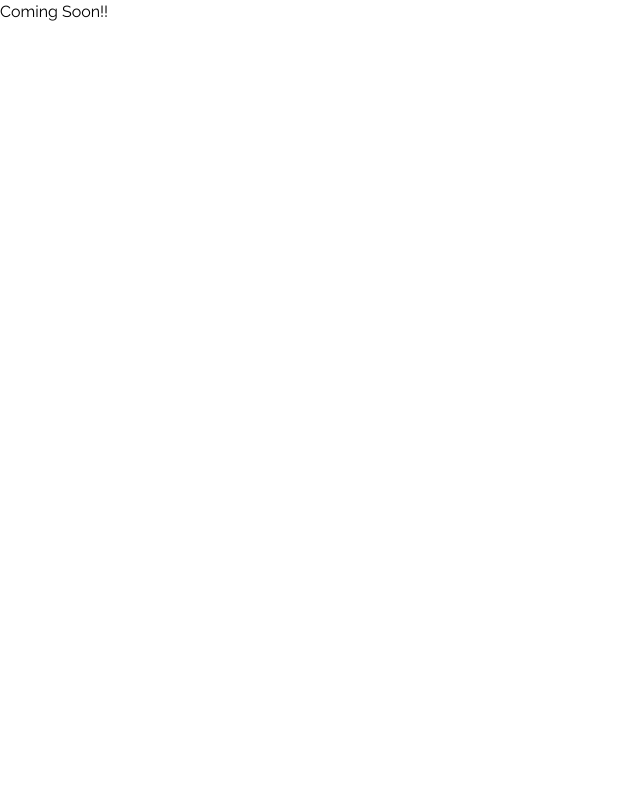
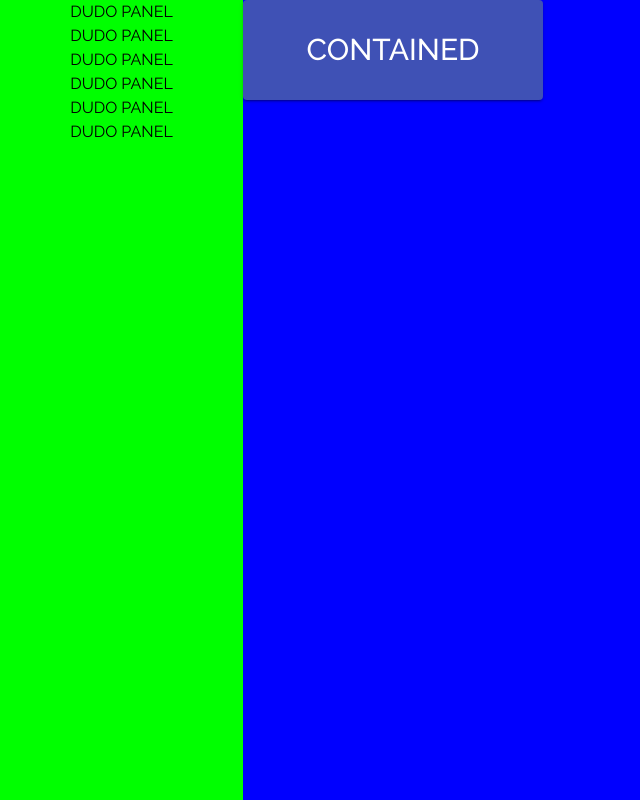
Before and after one commit to TalalMajeed/Dudo-Frontend, a React (Vite) app: page /panel in a window 1280 px wide. Shown: the whole page, without its empty margins (0-640 px from the left). Built offline with nearby package versions, Linux system fonts and the light colour scheme.

Commit message:
panelchange

```diff
--- a/src/pages/Login/index.jsx
+++ b/src/pages/Login/index.jsx
@@ -5,7 +5,7 @@ import dudologo from '../../assets/logo.png';
 
 export default function Login() {
     return (
-        <div className="h-screen bg-gradient-to-b from-[#B6A9E0] via-[#A286DD] to-[#4E2F7F] flex items-center justify-center">
+      <div className="h-screen bg-gradient-to-b from-[#B6A9E0] via-[#A286DD] to-[#4E2F7F] flex items-center justify-center">
       <div className="bg-white w-[1000px] h-[600px] flex">
         <div className="w-1/2 p-5 flex flex-col items-center mt-5">
           <div className="text-center w-[300px] ">
--- a/src/pages/Panel/index.jsx
+++ b/src/pages/Panel/index.jsx
@@ -1,9 +1,20 @@
 import "./styles.scss";
+import Button from '@mui/material/Button';
 
 export default function Panel() {
     return (
-        <main className="panel">
-            <div>Coming Soon!!</div>
+        <main id="panel" className="flex justify-between w-[100svw] h-[100svh]">
+            <div className="w-[300px] bg-[#0f0] flex flex-col items-center">
+                <div>DUDO PANEL</div>
+                <div>DUDO PANEL</div>
+                <div>DUDO PANEL</div>
+                <div>DUDO PANEL</div>
+                <div>DUDO PANEL</div>
+                <div>DUDO PANEL</div>
+            </div>
+            <div className="bg-[#00f] grow w-full">
+                <Button className="w-[300px] h-[100px] !text-3xl" variant="contained">Contained</Button>
+            </div>
         </main>
     );
 }
--- a/src/pages/Panel/styles.scss
+++ b/src/pages/Panel/styles.scss
@@ -0,0 +1,4 @@
+#panel {
+
+
+}
```
Also changed, not shown: 1 other file (tests, documents, lock files or other folders).
